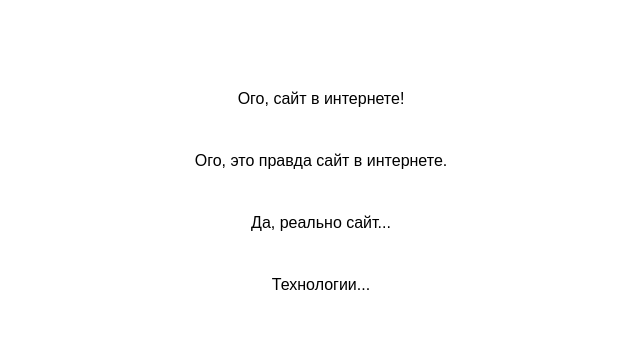
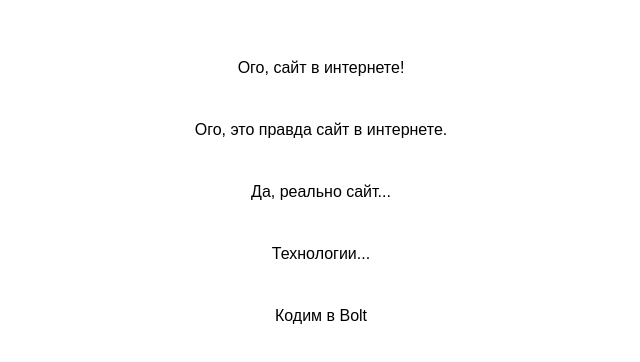
Before and after one commit to ZakharDay/GxIxD-Vol-1-Exhibition, a plain HTML site: page index.html in a window 1280 px wide. Shown: the part 216-578 px from the top of the page, without its empty margins (319-959 px from the left). Drawn offline with Linux system fonts and the light colour scheme.

Commit message:
Updated index.html

```diff
--- a/index.html
+++ b/index.html
@@ -12,5 +12,6 @@
     <p>Ого, это правда сайт в интернете.</p>
     <p>Да, реально сайт...</p>
     <p>Технологии...</p>
+    <p>Кодим в Bolt</p>
   </body>
 </html>
```
